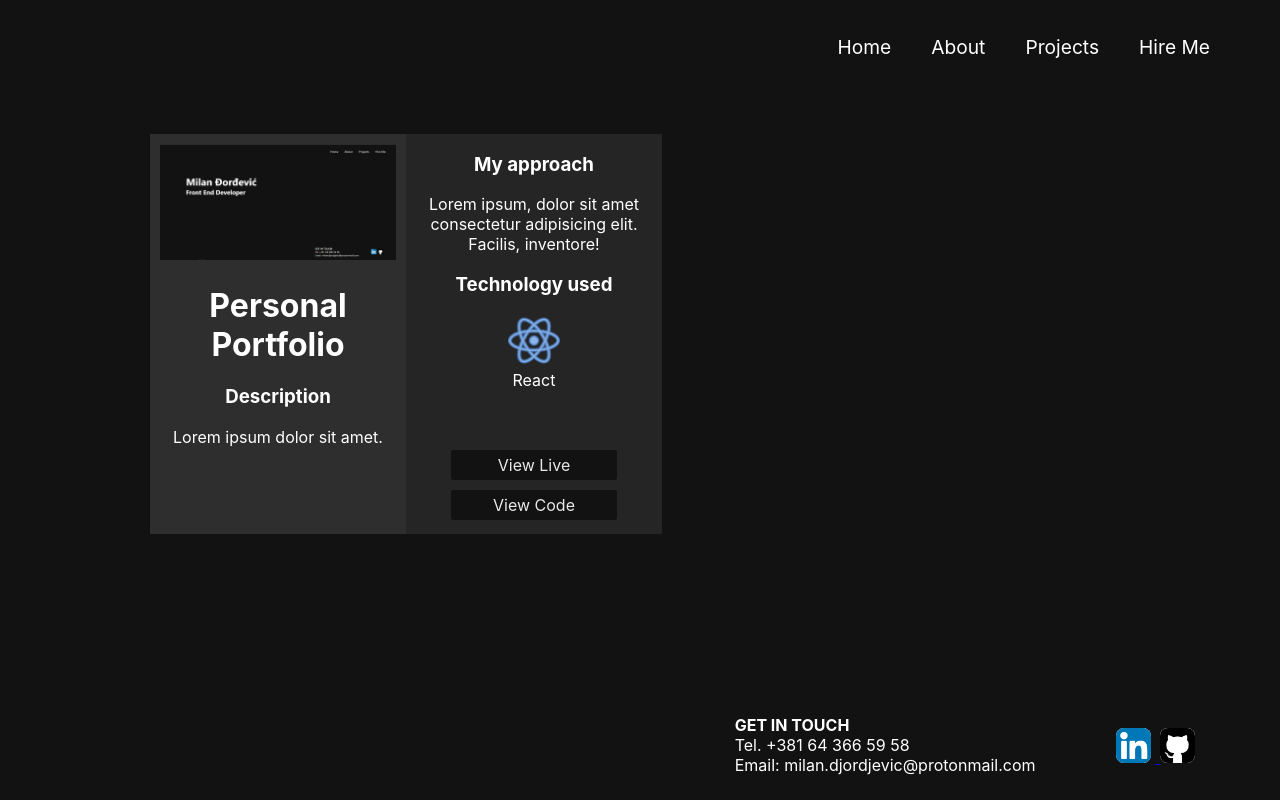
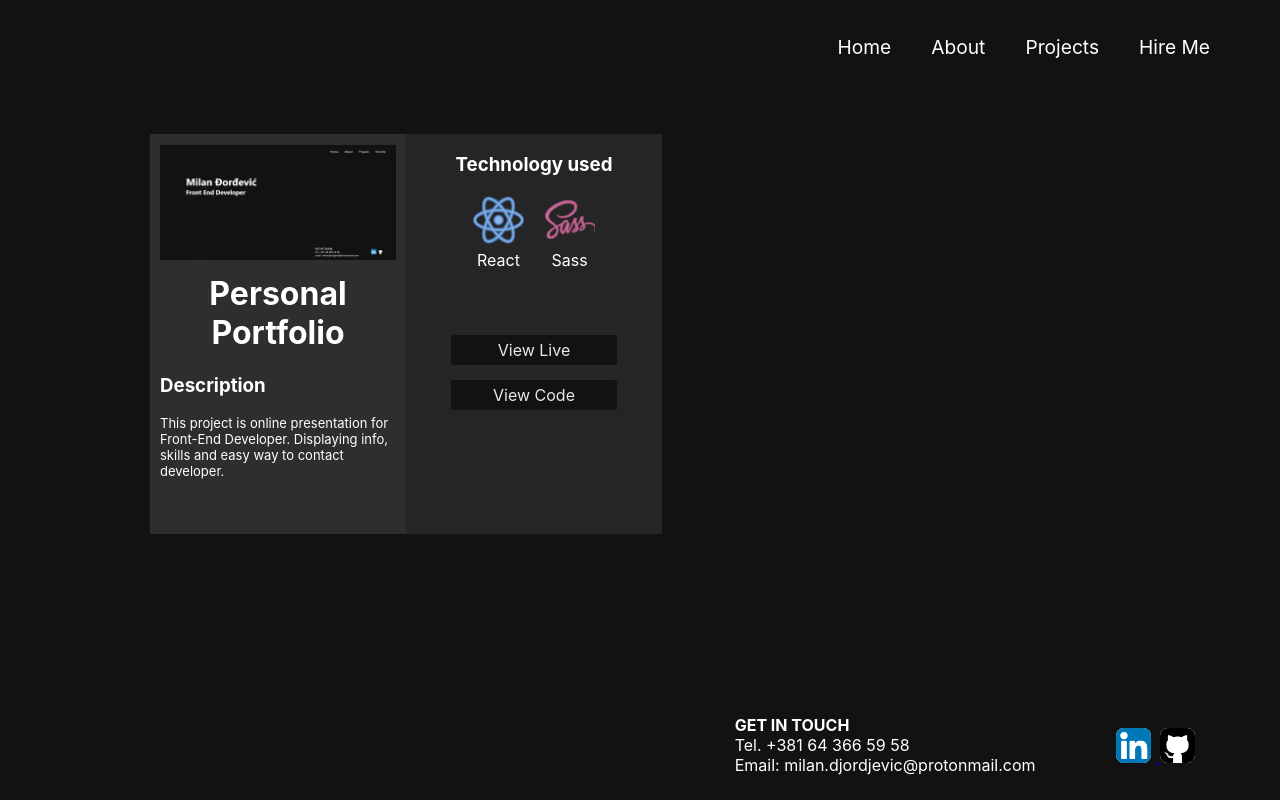
Before and after one commit to djolee96/portfolio, a React (Create React App) app: page /#/projects/personal_portfolio in a window 1280 px wide. Built offline with nearby package versions, Linux system fonts and the light colour scheme.

Commit message:
personal project updated

```diff
--- a/src/app/components/HireMe.jsx
+++ b/src/app/components/HireMe.jsx
@@ -75,7 +75,7 @@ class HireMe extends React.Component {
             <button className="form-button">Send</button>
         </div>
 
-        return (<div >
+        return (<div>
             <h1>Considering hiring me,fill the questionnaire.</h1>
             <p>Requesting an estimate for a project only takes a few minutes of your time and costs absolutely nothing.</p>
             <div className="hire-me">
--- a/src/app/components/projects/PersonalPortfolio.jsx
+++ b/src/app/components/projects/PersonalPortfolio.jsx
@@ -1,6 +1,7 @@
 import React from "react"
 import projectOne from "../../../images/projectOne.png"
 import react from "../../../icons/techicons/react.png"
+import sass from "../../../icons/techicons/sass.png"
 
 class PersonalPortfolio extends React.Component {
     render() {
@@ -12,20 +13,22 @@ class PersonalPortfolio extends React.Component {
                     </div>
                     <h1>Personal Portfolio</h1>
                     <h3>Description</h3>
-                    <p>Lorem ipsum dolor sit amet.</p>
+                    <p>This project is online presentation for Front-End Developer. Displaying info, skills and easy way to contact developer. </p>
 
                 </div>
                 <div className="project-description">
-                    <h3>My approach</h3>
-                    <p>Lorem ipsum, dolor sit amet consectetur adipisicing elit. Facilis, inventore!</p>
                     <h3>Technology used</h3>
                     <div>
                         <div className="techCard-small">
                             <img src={react} alt="react" />
                             <p>React</p>
                         </div>
+                        <div className="techCard-small">
+                            <img src={sass} alt="SASS" />
+                            <p>Sass</p>
+                        </div>
                     </div>
-                    <a href="https://github.com/djolee96/portfolio" target="_blank" rel="noopener noreferrer" >View Live</a>
+                    <a href="https://djordjevicmilan.com/" target="_blank" rel="noopener noreferrer" >View Live</a>
                     <a href="https://github.com/djolee96/portfolio" target="_blank" rel="noopener noreferrer" >View Code</a>
 
 
--- a/src/scss/_singleProject.scss
+++ b/src/scss/_singleProject.scss
@@ -15,6 +15,19 @@
     height: 400px;
     background-color: #2E2E2E;
     text-align: center;
+    h1{
+        margin-top: 5px;
+    }
+    h3{
+        padding-left: 10px;
+        text-align: left;
+    }
+    p{
+        padding-left: 10px;
+        text-align: left;
+        font-size: 13px;
+
+    }
 }
 .project-description{
     display: inline-block;
@@ -27,13 +40,13 @@
     display: inline-block;
     width:20%;
     text-align: center;
-    margin: auto;
- img {
+margin-right: 10px;
+margin-left: 10px;
+img {
         width: 100%;
     }
     p {
         margin: 0px;
-
     }
 }
 
@@ -46,7 +59,7 @@
     border-radius: 2px;
     border: none;
     margin:auto;
-    margin-top: 10px;
+    margin-top: 15px;
     text-align: center;
     background-color:#121212;
     width:65%;
--- a/src/scss/main.css
+++ b/src/scss/main.css
@@ -231,6 +231,21 @@ nav {
   text-align: center;
 }
 
+.project-preview h1 {
+  margin-top: 5px;
+}
+
+.project-preview h3 {
+  padding-left: 10px;
+  text-align: left;
+}
+
+.project-preview p {
+  padding-left: 10px;
+  text-align: left;
+  font-size: 13px;
+}
+
 .project-description {
   display: inline-block;
   margin: 0px;
@@ -243,7 +258,8 @@ nav {
   display: inline-block;
   width: 20%;
   text-align: center;
-  margin: auto;
+  margin-right: 10px;
+  margin-left: 10px;
 }
 
 .techCard-small img {
@@ -263,7 +279,7 @@ nav {
   border-radius: 2px;
   border: none;
   margin: auto;
-  margin-top: 10px;
+  margin-top: 15px;
   text-align: center;
   background-color: #121212;
   width: 65%;
```
Also changed, not shown: 1 other file (tests, documents, lock files or other folders).
